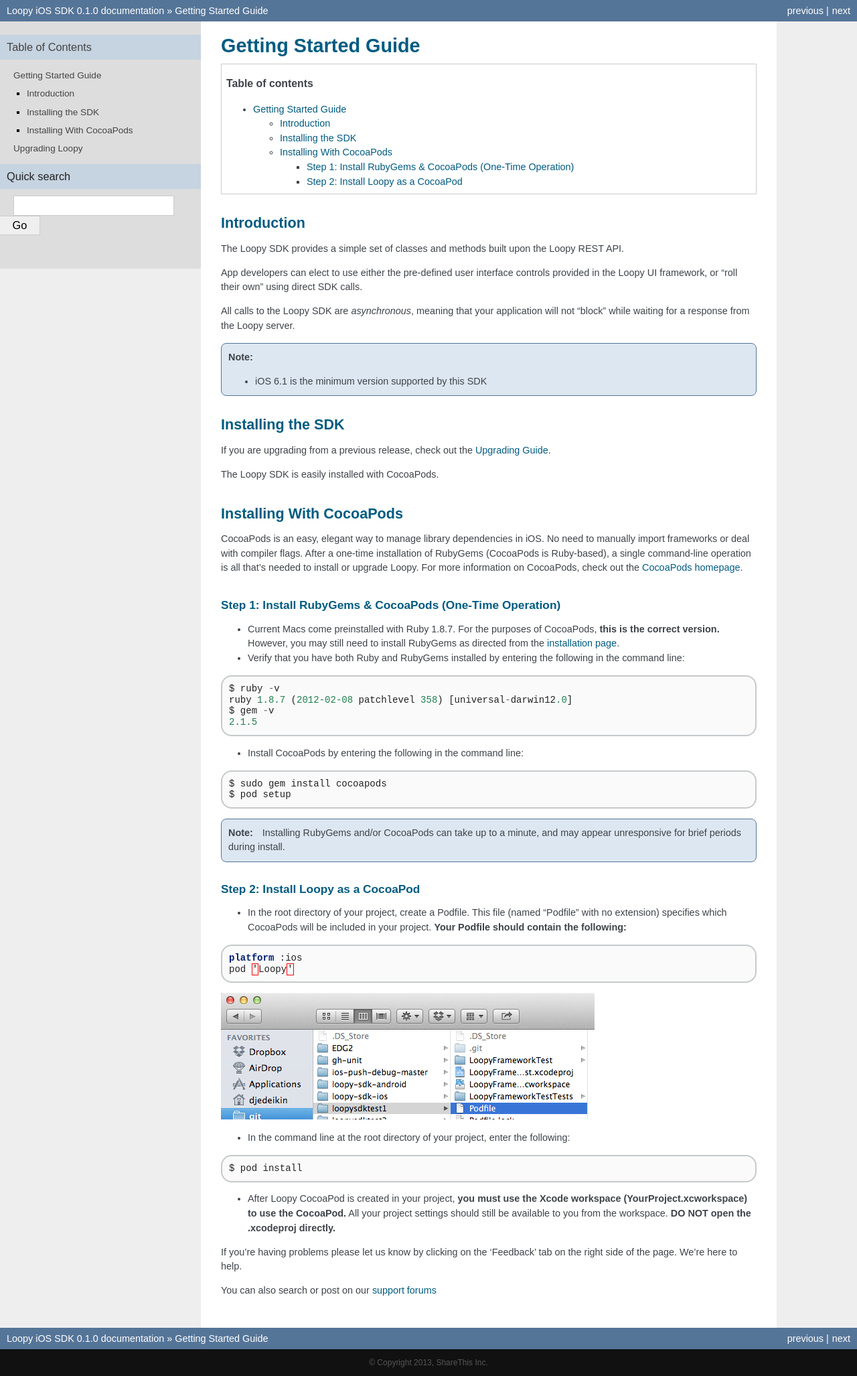
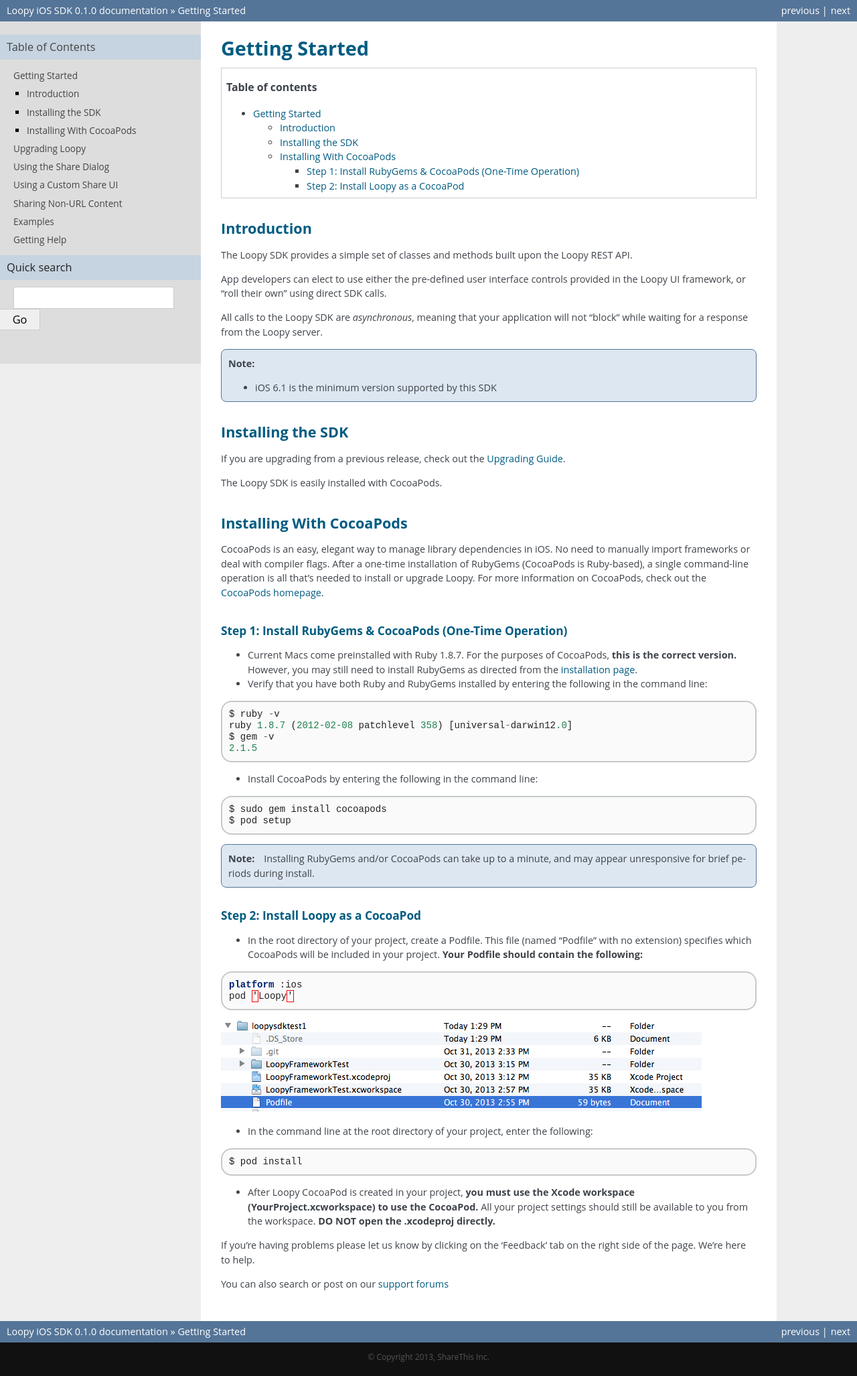
Before and after one commit to socialize/loopy-ios, a Sphinx documentation site: the page built from Documentation/sphinx/source/getting_started.rst, in a window 1280 px wide. Shown: the whole page at 67% size. Built offline with Sphinx 7.4.7, drawn with Linux system fonts in a browser that asks for light colours.

```diff
--- a/Documentation/sphinx/source/_static/nature.css
+++ b/Documentation/sphinx/source/_static/nature.css
@@ -14,7 +14,7 @@
 /* -- page layout ----------------------------------------------------------- */
 
 body {
-    font-family: Arial, sans-serif;
+    font-family: Open Sans;
     font-size: 100%;
     background-color: #111;
     color: #555;
@@ -45,7 +45,7 @@ hr {
 
 div.document {
     background-color: #eee;
-    font-family: Arial, sans-serif;
+    font-family: Open Sans;
 }
 
 div.body {
@@ -93,7 +93,7 @@ div.sphinxsidebarwrapper{
 
 div.sphinxsidebar h3,
 div.sphinxsidebar h4 {
-    font-family: Arial, sans-serif;
+    font-family: Open Sans;
     color: #222;
     font-size: 1.2em;
     font-weight: normal;
@@ -131,7 +131,7 @@ div.sphinxsidebar a {
 
 div.sphinxsidebar input {
     border: 1px solid #ccc;
-    font-family: Arial, sans-serif;
+    font-family: Open Sans;
     font-size: 1.2em;
     padding:2px;
 }
@@ -158,7 +158,7 @@ div.body h3,
 div.body h4,
 div.body h5,
 div.body h6 {
-    font-family: Arial, sans-serif;
+    font-family: Open Sans;
     background-color: #ffffff;
     font-weight: bold;
     color: #557598;
@@ -249,7 +249,7 @@ tt {
 }
 
 .viewcode-back {
-    font-family: Arial, sans-serif;
+    font-family: Open Sans;
 }
 
 div.viewcode-block:target {
@@ -286,7 +286,7 @@ div.viewcode-block:target {
 }
 
 .subtitle {
-    font-family: Arial, sans-serif;
+    font-family: Open Sans;
     font-weight: bold;
     color: #557598;
     margin: 0;
--- /dev/null
+++ b/Documentation/sphinx/source/custom_share.rst
@@ -0,0 +1,7 @@
+.. include:: feedback_widget.rst
+
+=======================
+Using a Custom Share UI
+=======================
+
+.. contents:: Table of contents
--- a/Documentation/sphinx/source/getting_started.rst
+++ b/Documentation/sphinx/source/getting_started.rst
@@ -1,8 +1,8 @@
 .. include:: feedback_widget.rst
 
-=====================
-Getting Started Guide
-=====================
+===============
+Getting Started
+===============
 
 .. contents:: Table of contents
 
@@ -77,8 +77,8 @@ Step 2: Install Loopy as a CocoaPod
 
 
 .. image:: images/podfile_in_directory.png
-            :width: 558
-            :height: 189
+            :width: 718
+            :height: 137
 
 
 - In the command line at the root directory of your project, enter the following:
--- a/Documentation/sphinx/source/index.rst
+++ b/Documentation/sphinx/source/index.rst
@@ -9,3 +9,8 @@ Contents:
 
    getting_started
    upgrading
+   share_dialog
+   custom_share
+   non_url
+   examples
+   getting_help
--- /dev/null
+++ b/Documentation/sphinx/source/non_url.rst
@@ -0,0 +1,7 @@
+.. include:: feedback_widget.rst
+
+=======================
+Sharing Non-URL Content
+=======================
+
+.. contents:: Table of contents
--- /dev/null
+++ b/Documentation/sphinx/source/share_dialog.rst
@@ -0,0 +1,7 @@
+.. include:: feedback_widget.rst
+
+======================
+Using the Share Dialog
+======================
+
+.. contents:: Table of contents
```
Also changed, not shown: Documentation/sphinx/source/examples.rst (added, +7 -0 lines), Documentation/sphinx/source/getting_help.rst (added, +9 -0 lines), sphinx_doc.xml (+11 -0 lines), Documentation/sphinx/source/images/podfile_in_directory.png.
